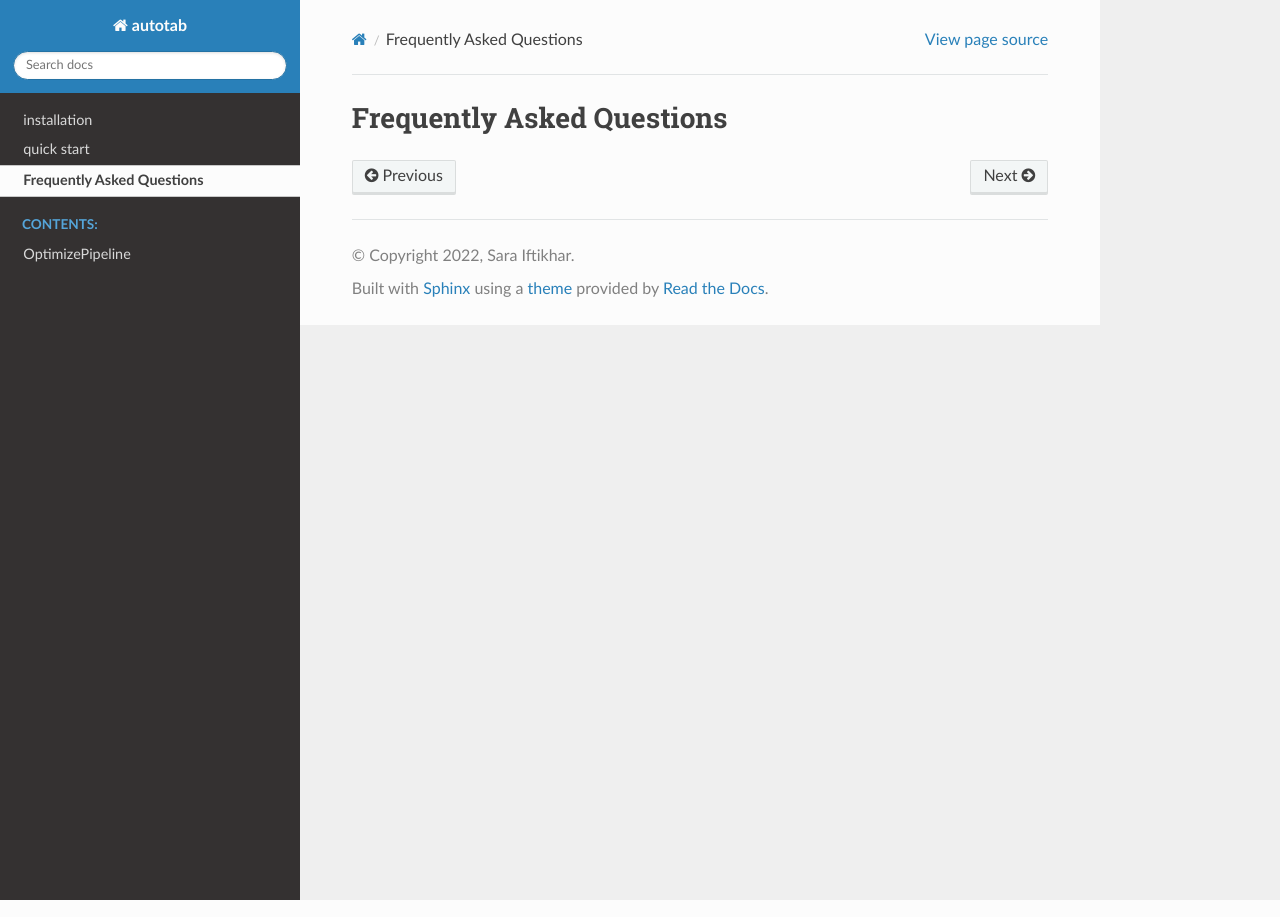
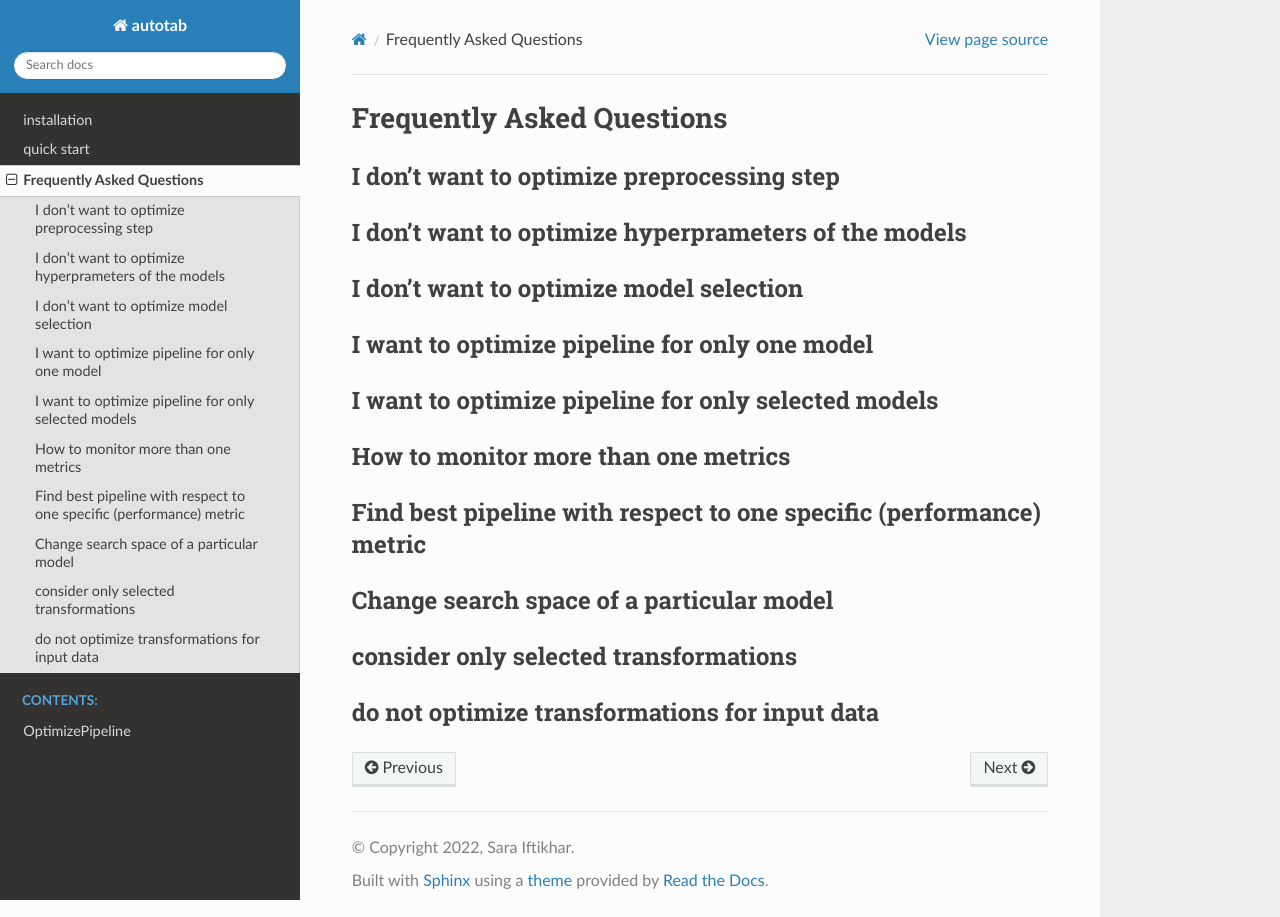
Before and after one commit to Sara-Iftikhar/AutoTab, a Sphinx documentation site: the page built from docs/source/faqs.rst, in a window 1280 px wide. Built offline with Sphinx 7.4.7 and the Read the Docs theme 2.0.0, drawn with Linux system fonts in a browser that asks for light colours.

Commit message:
minor bug fixes for installation

```diff
--- a/docs/source/faqs.rst
+++ b/docs/source/faqs.rst
@@ -1,2 +1,32 @@
 Frequently Asked Questions
 **************************
+
+I don't want to optimize preprocessing step
+===========================================
+
+I don't want to optimize hyperprameters of the models
+=====================================================
+
+I don't want to optimize model selection
+========================================
+
+I want to optimize pipeline for only one model
+==============================================
+
+I want to optimize pipeline for only selected models
+====================================================
+
+How to monitor more than one metrics
+====================================
+
+Find best pipeline with respect to one specific (performance) metric
+====================================================================
+
+Change search space of a particular model
+=========================================
+
+consider only selected transformations
+======================================
+
+do not optimize transformations for input data
+==============================================
--- a/docs/source/optimize_pipeline.rst
+++ b/docs/source/optimize_pipeline.rst
@@ -7,7 +7,7 @@
    :caption: contents:
 
 
-.. autoclass:: automl.OptimizePipeline
+.. autoclass:: autotab.OptimizePipeline
    :members:
         __init__,
         fit,
```
Also changed, not shown: setup.py (+4 -4 lines).
